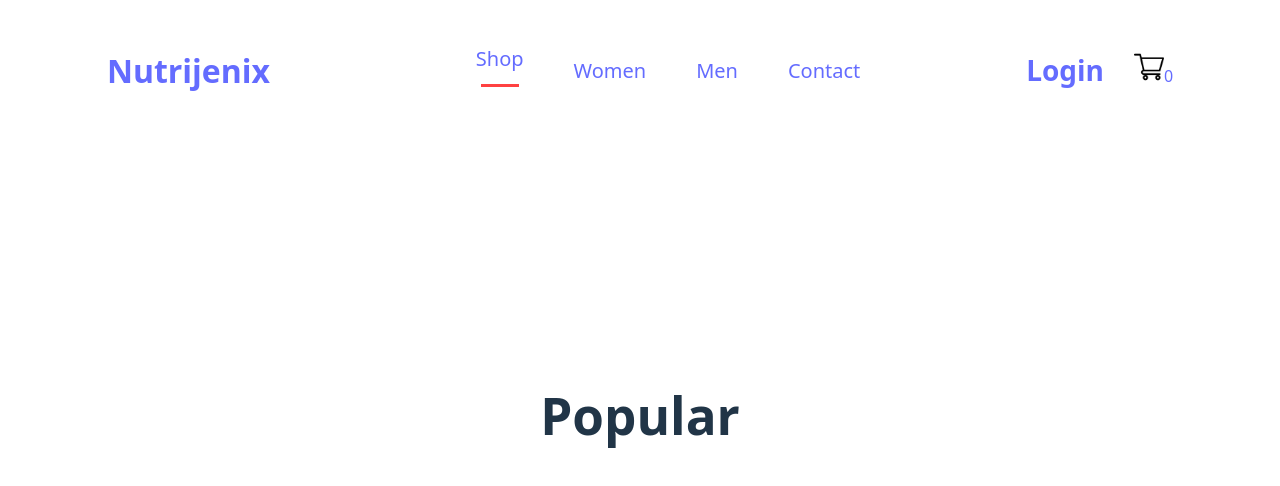
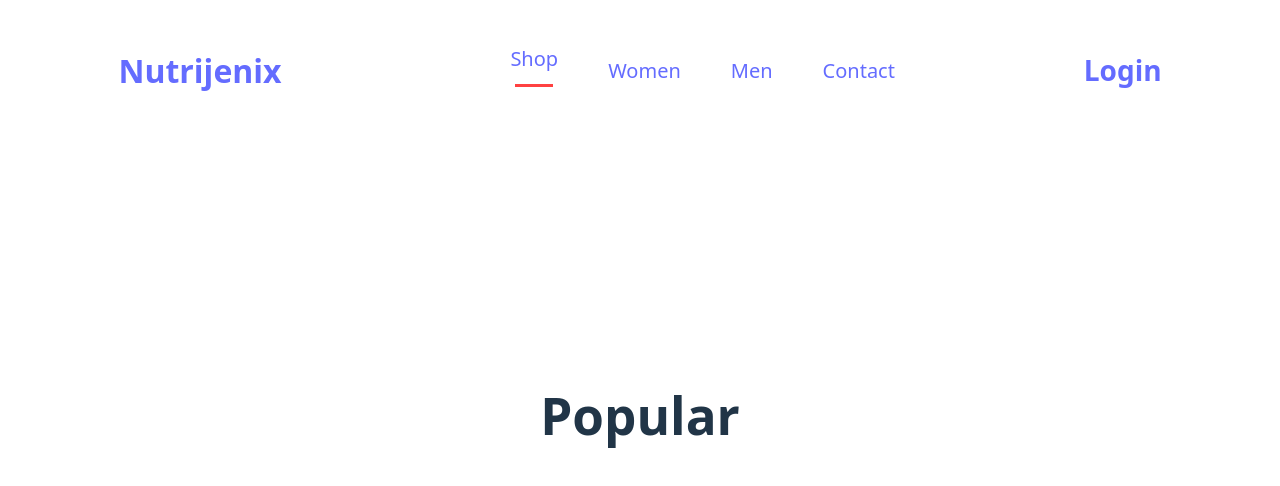
Before and after one commit to salmanahmed7866/hotel-app, a React (Vite) app in the folder Frontend/: page / in a window 1280 px wide. Shown: the top 486 px of the page. Built offline with nearby package versions, Linux system fonts and the light colour scheme; no server answers.

Commit message:
just cheking

```diff
--- a/Frontend/src/Navbar/Navbar.jsx
+++ b/Frontend/src/Navbar/Navbar.jsx
@@ -20,7 +20,7 @@ const Navbar = () => {
                 </ul>
                 <div className='nav-login-cart'>
                    <Link to="/signup"><h1>Login </h1></Link>
-                    <Link to="/cart"><img className='cart-icon' src={cart_icon} alt=""></img><span className="cart-badge">{cartCount}</span></Link>
+                   {/* <Link to="/cart"><img className='cart-icon' src={cart_icon} alt=""></img><span className="cart-badge">{cartCount}</span></Link> */}
                 </div>
 
             </div>
```
